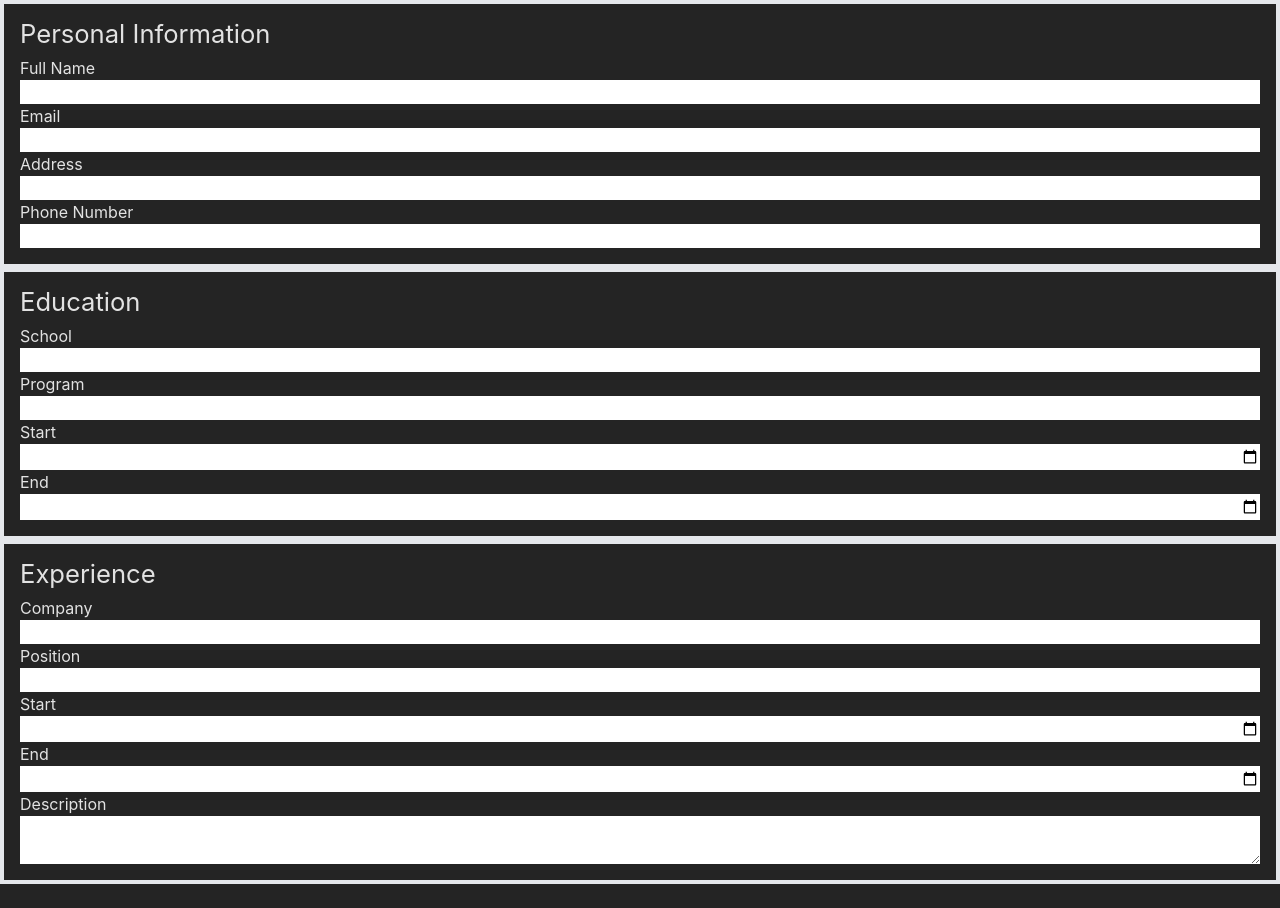
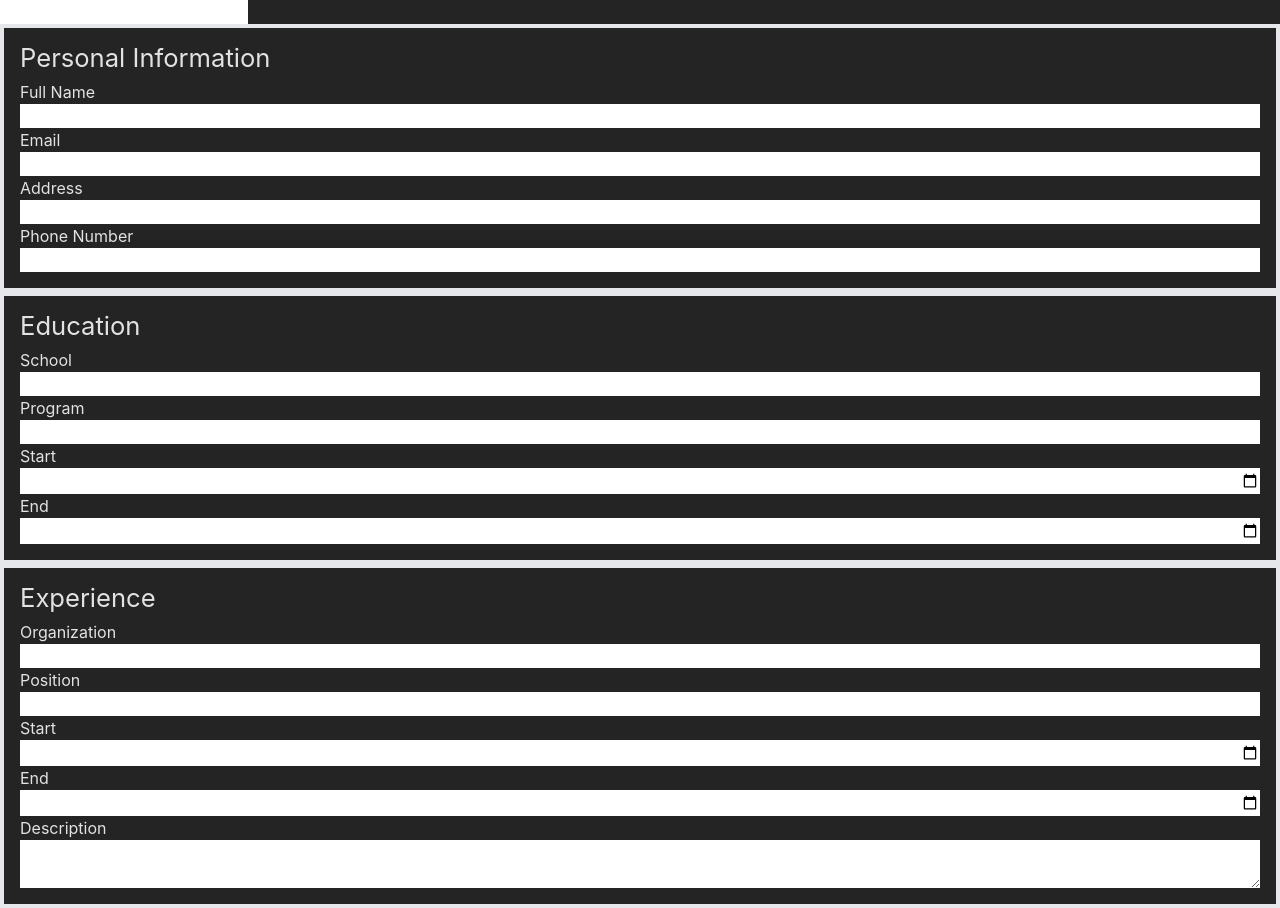
Before and after one commit to nickstuffz/CV-application-TOP, a React app in the folder vite-project/: page / in a window 1280 px wide. Before the commit the page ends 884 px from the top, so only its background shows below. Built offline with nearby package versions, Linux system fonts and the light colour scheme; the HTML template or start-up script is replaced by a standard one.

Commit message:
Refactor JSX into components

```diff
--- a/vite-project/src/components/Cards.jsx
+++ b/vite-project/src/components/Cards.jsx
@@ -1,69 +1,65 @@
+import { useState } from "react";
+
+function ControlledInput({}) {
+  const [value, setValue] = useState("potato");
+
+  return (
+    <input
+      type="text"
+      value={value}
+      onChange={(event) => setValue(event.target.value)}
+    />
+  );
+}
+
+function InputPair({ name, id, type }) {
+  return (
+    <div className="flex flex-col">
+      <label htmlFor={id}>{name}</label>
+      <input id={id} type={type}></input>
+    </div>
+  );
+}
+function Card({ id, children }) {
+  return (
+    <section id={id} className="card border-4 p-4">
+      {children}
+    </section>
+  );
+}
+
 function Sidebar() {
   return (
     <>
-      <section id="personal-info" class="card border-4 p-4">
-        <h1 class="pb-2">Personal Information</h1>
-        <div class="flex flex-col">
-          <label for="full_name">Full Name</label>
-          <input id="full_name" type="text" />
+      <ControlledInput />
+
+      <Card id="personal-info">
+        <h1 className="pb-2">Personal Information</h1>
+        <InputPair name="Full Name" id="full_name" type="text" />
+        <InputPair name="Email" id="email" type="email" />
+        <InputPair name="Address" id="address" type="text" />
+        <InputPair name="Phone Number" id="phone_number" type="tel" />
+      </Card>
+
+      <Card id="education">
+        <h1 className="pb-2">Education</h1>
+        <InputPair name="School" id="school" type="text" />
+        <InputPair name="Program" id="program" type="text" />
+        <InputPair name="Start" id="edu-start" type="month" />
+        <InputPair name="End" id="edu-end" type="month" />
+      </Card>
+
+      <Card id="experience">
+        <h1 className="pb-2">Experience</h1>
+        <InputPair name="Organization" id="organization" type="text" />
+        <InputPair name="Position" id="position" type="text" />
+        <InputPair name="Start" id="exp-start" type="month" />
+        <InputPair name="End" id="exp-end" type="month" />
+        <div className="flex flex-col">
+          <label htmlFor="description">Description</label>
+          <textarea id="description" defaultValue={""} />
         </div>
-        <div class="flex flex-col">
-          <label for="email">Email</label>
-          <input id="email" type="email" />
-        </div>
-        <div class="flex flex-col">
-          <label for="address">Address</label>
-          <input id="address" type="text" />
-        </div>
-        <div class="flex flex-col">
-          <label for="phone_number">Phone Number</label>
-          <input id="phone_number" type="tel" />
-        </div>
-      </section>
-
-      <section id="education" class="card border-4 p-4">
-        <h1 class="pb-2">Education</h1>
-        <div class="flex flex-col">
-          <label for="school">School</label>
-          <input id="school" type="text" />
-        </div>
-        <div class="flex flex-col">
-          <label for="program">Program</label>
-          <input id="program" type="text" />
-        </div>
-        <div class="flex flex-col">
-          <label for="edu-start">Start</label>
-          <input id="edu-start" type="month" />
-        </div>
-        <div class="flex flex-col">
-          <label for="edu-end">End</label>
-          <input id="edu-end" type="month" />
-        </div>
-      </section>
-
-      <section id="experience" class="card border-4 p-4">
-        <h1 class="pb-2">Experience</h1>
-        <div class="flex flex-col">
-          <label for="company">Company</label>
-          <input id="company" type="text" />
-        </div>
-        <div class="flex flex-col">
-          <label for="position">Position</label>
-          <input id="position" type="text" />
-        </div>
-        <div class="flex flex-col">
-          <label for="exp-start">Start</label>
-          <input id="exp-start" type="month" />
-        </div>
-        <div class="flex flex-col">
-          <label for="exp-end">End</label>
-          <input id="exp-end" type="month" />
-        </div>
-        <div class="flex flex-col">
-          <label for="description">Description</label>
-          <textarea id="description"></textarea>
-        </div>
-      </section>
+      </Card>
     </>
   );
 }
```
Also changed, not shown: vite-project/HTMLscaffold.html (added, +63 -0 lines), vite-project/JSXscaffold.html (added, +61 -0 lines), vite-project/index-scaffold.html (deleted).
